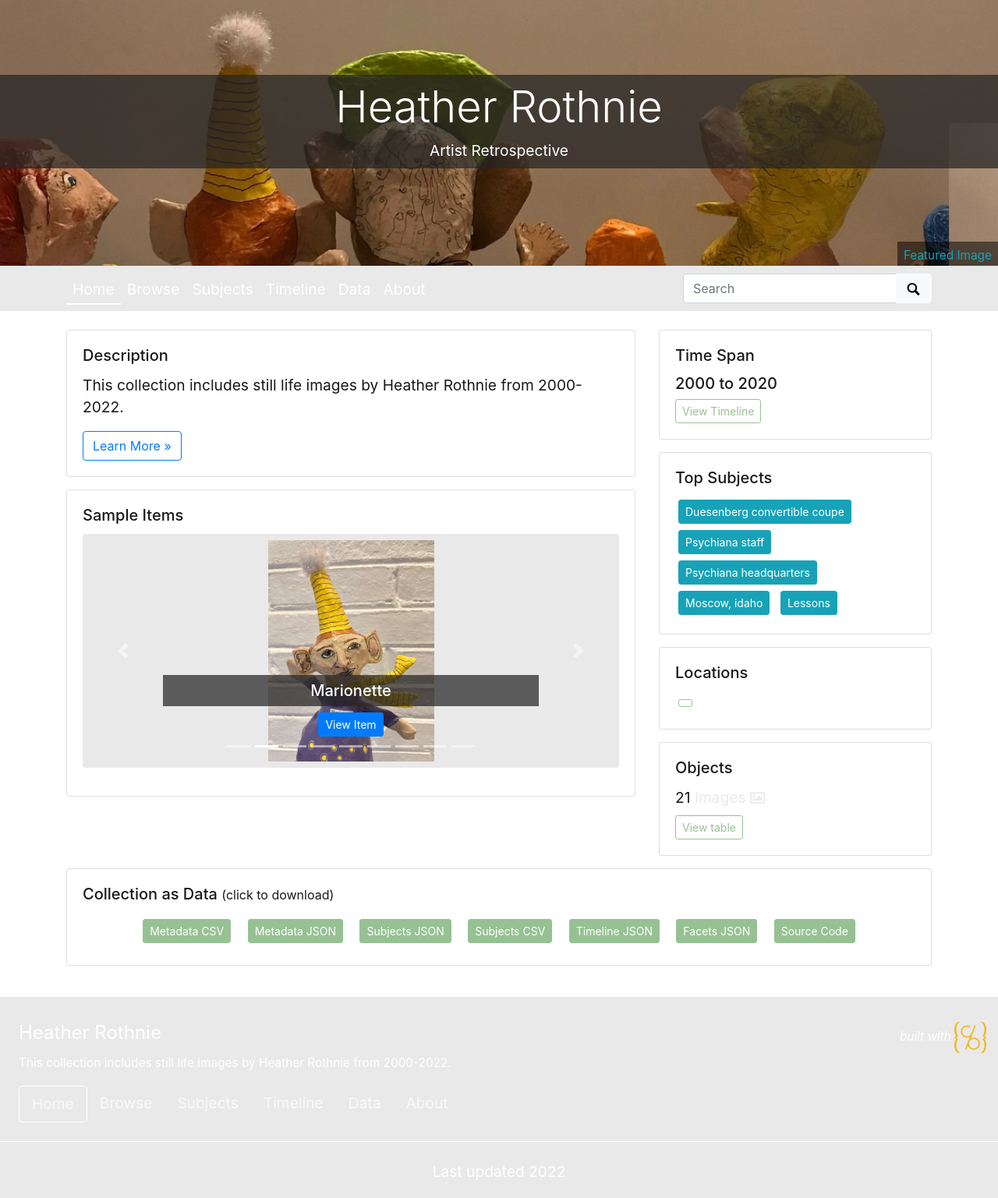
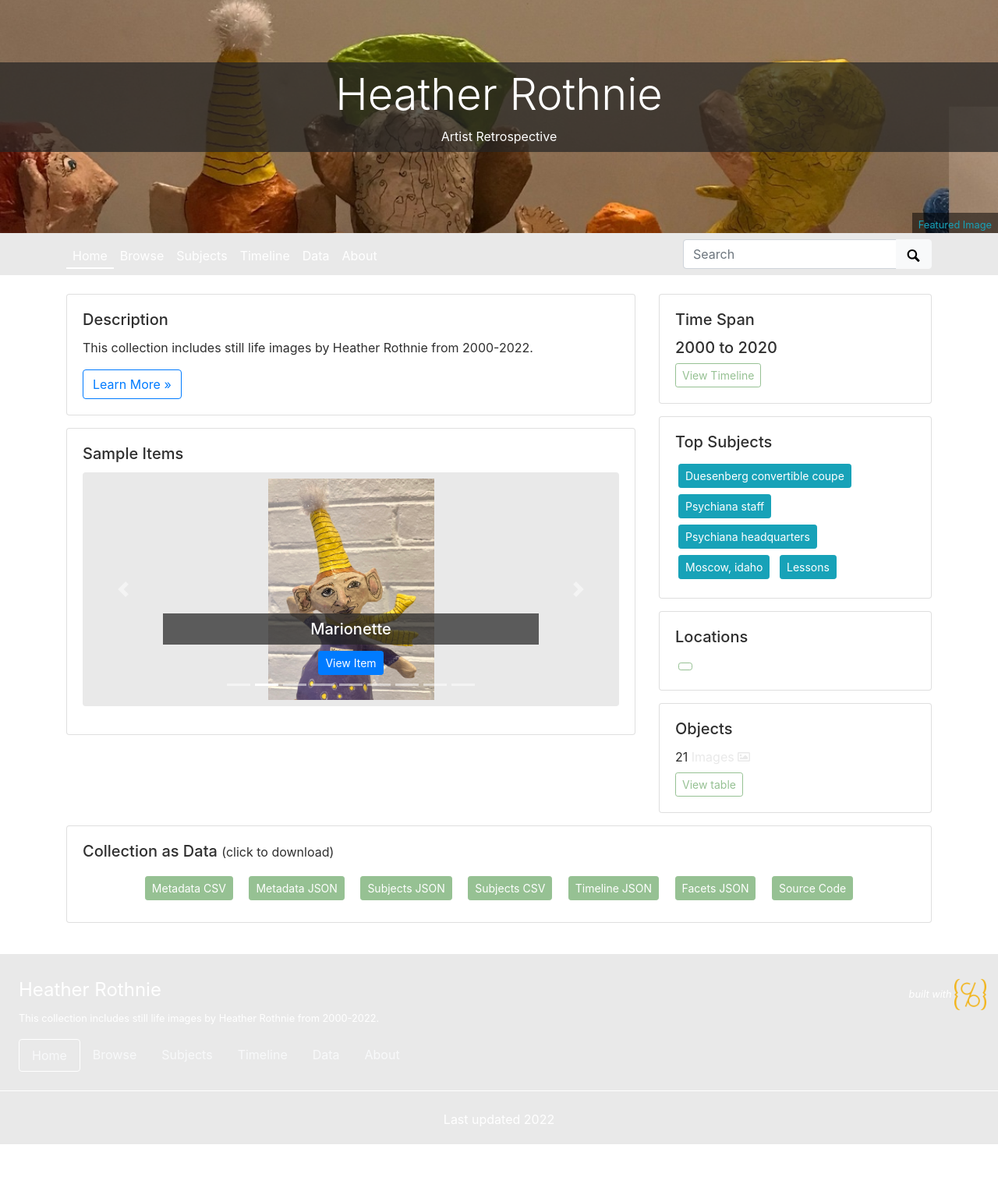
Before and after one commit to HRKerner/Collection-Builder, a Jekyll site: the page built from index.md, in a window 1280 px wide. Shown: the whole page at 78% size. Built offline with Jekyll 4.4.1, drawn with Linux system fonts in a browser that asks for light colours; after the commit the page ends 1468 px from its top, so only the background shows below that.

Commit message:
update theme

```diff
--- a/_data/theme.yml
+++ b/_data/theme.yml
@@ -80,8 +80,8 @@ navbar-background: bg-dark
 bootswatch: # leave blank or comment out for plain bootstrap
 
 # THEME FONTS
-base-font-size: 1.2em
-text-color: "#191919"
+base-font-size: 1.0em
+text-color: "#2f2f2f"
 link-color: "#96c193"
 base-font-family: # comment out for bootstrap defaults. e.g. Roboto
 font-cdn: # add font stylesheet, e.g. <link href="https://fonts.googleapis.com/css?family=Roboto&display=swap" rel="stylesheet">
```
